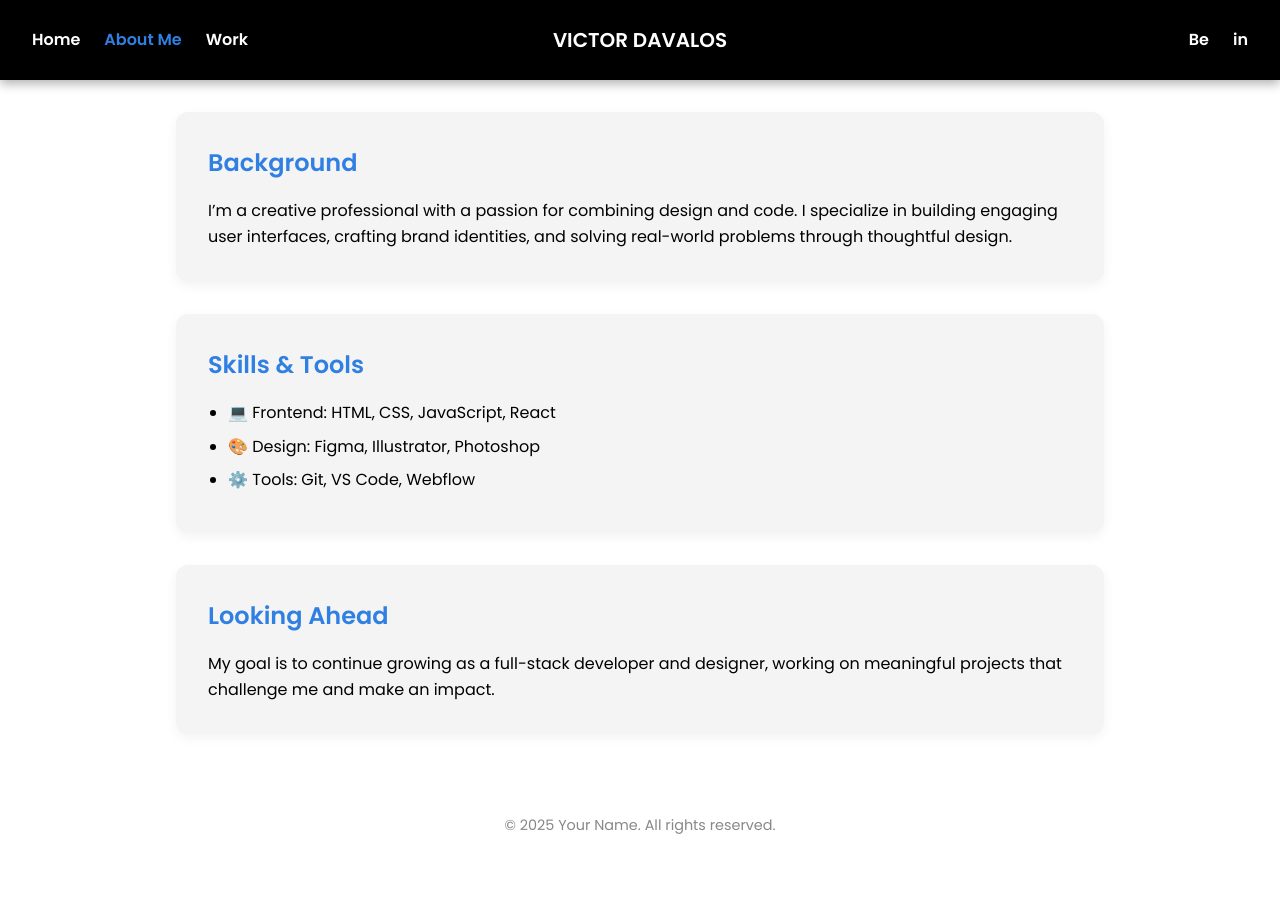
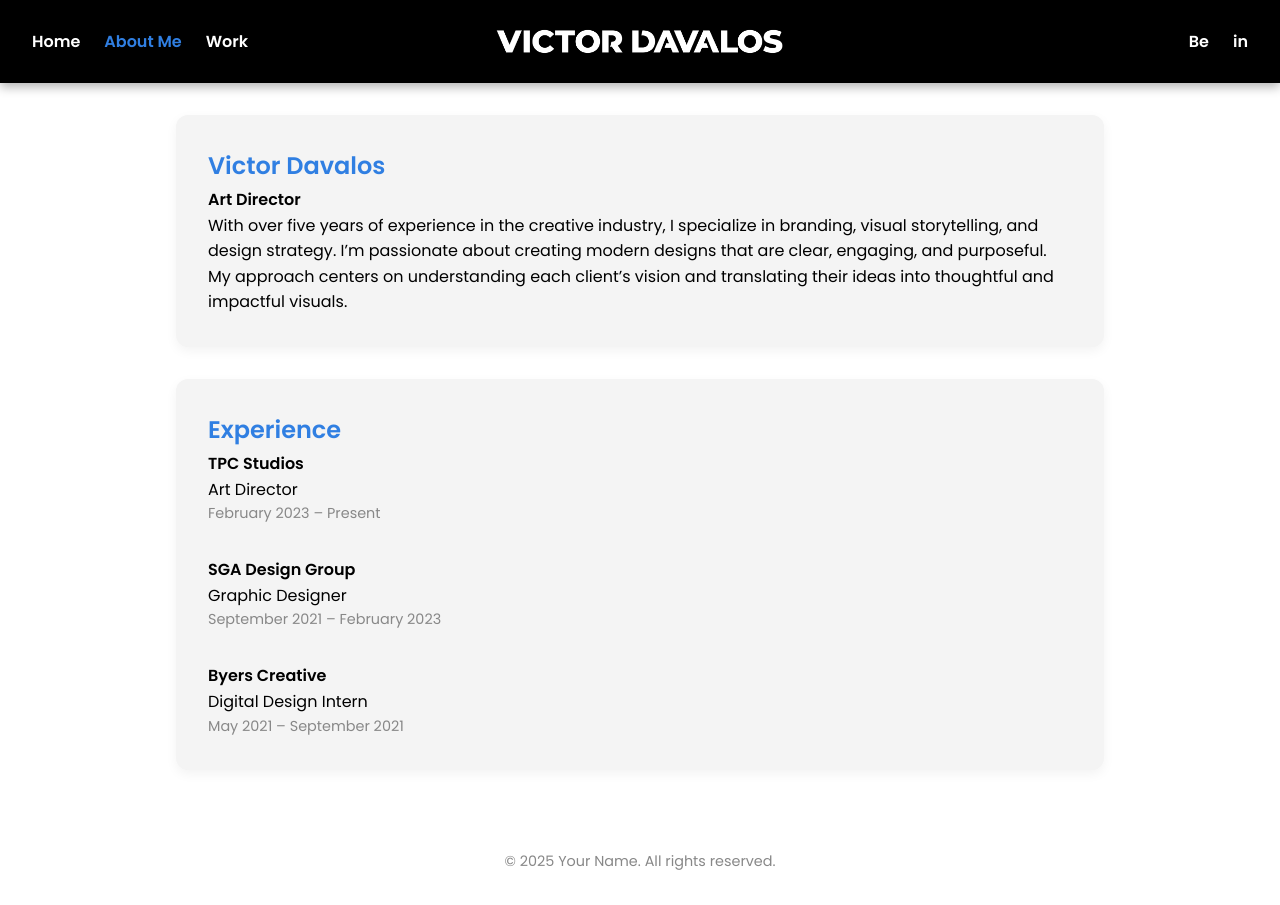
Before and after one commit to Davavalo/portfolio-website, a plain HTML site: page about.html in a window 1280 px wide. Before the commit the page ends 869 px from the top, so only its background shows below. Drawn offline with Linux system fonts and the light colour scheme.

Commit message:
website updates
added dynamic header and footer and improved styling

```diff
--- a/about.html
+++ b/about.html
@@ -2,52 +2,60 @@
 <html lang="en">
   <head>
     <meta charset="UTF-8" />
-  <meta name="viewport" content="width=device-width, initial-scale=1.0"/>
+    <meta name="viewport" content="width=device-width, initial-scale=1.0" />
     <title>About - Portfolio</title>
     <link rel="stylesheet" href="styles.css" />
-  <link href="https://fonts.googleapis.com/css2?family=Poppins&display=swap" rel="stylesheet">
+    <link
+      href="https://fonts.googleapis.com/css2?family=Poppins&display=swap"
+      rel="stylesheet"
+    />
   </head>
   <body>
-  <header class="site-nav">
-    <nav class="nav-left">
-      <a href="index.html">Home</a>
-      <a href="about.html" class="active">About Me</a>
-      <a href="work.html">Work</a>
-    </nav>
-
-    <h1 class="site-logo">VICTOR DAVALOS</h1>
-
-    <nav class="nav-right">
-      <a href="https://www.behance.net/" target="_blank">Be</a>
-      <a href="https://www.linkedin.com/" target="_blank">in</a>
-    </nav>
+    <div id="header"></div>
+    <main>
+      <section class="about-me" aria-labelledby="about-heading">
+        <header>
+          <h2 id="about-heading">Victor Davalos</h2>
+          <h3 class="role">Art Director</h3>
         </header>
-
-  <div class="spacer"></div>
-
-  <main>
-    <section>
-      <h2>Background</h2>
-      <p>I’m a creative professional with a passion for combining design and code. I specialize in building engaging user interfaces, crafting brand identities, and solving real-world problems through thoughtful design.</p>
+        <p>
+          With over five years of experience in the creative industry, I
+          specialize in branding, visual storytelling, and design strategy. I’m
+          passionate about creating modern designs that are clear, engaging, and
+          purposeful. My approach centers on understanding each client’s vision
+          and translating their ideas into thoughtful and impactful visuals.
+        </p>
       </section>
 
-    <section>
-      <h2>Skills & Tools</h2>
-      <ul>
-        <li>💻 Frontend: HTML, CSS, JavaScript, React</li>
-        <li>🎨 Design: Figma, Illustrator, Photoshop</li>
-        <li>⚙️ Tools: Git, VS Code, Webflow</li>
-      </ul>
-    </section>
+      <section class="experience" aria-labelledby="experience-heading">
+        <h2 id="experience-heading">Experience</h2>
 
-    <section>
-      <h2>Looking Ahead</h2>
-      <p>My goal is to continue growing as a full-stack developer and designer, working on meaningful projects that challenge me and make an impact.</p>
+        <article class="job-container">
+          <header>
+            <h3 class="company">TPC Studios</h3>
+            <p class="title">Art Director</p>
+            <p class="dates">February 2023 – Present</p>
+          </header>
+        </article>
+
+        <article class="job-container">
+          <header>
+            <h3 class="company">SGA Design Group</h3>
+            <p class="title">Graphic Designer</p>
+            <p class="dates">September 2021 – February 2023</p>
+          </header>
+        </article>
+
+        <article class="job-container">
+          <header>
+            <h3 class="company">Byers Creative</h3>
+            <p class="title">Digital Design Intern</p>
+            <p class="dates">May 2021 – September 2021</p>
+          </header>
+        </article>
       </section>
     </main>
-  <footer>
-    &copy; 2025 Your Name. All rights reserved.
-  </footer>
+    <div id="footer"></div>
     <script src="script.js"></script>
   </body>
 </html>
--- /dev/null
+++ b/footer.html
@@ -0,0 +1,3 @@
+<footer role="contentinfo">
+  <p>&copy; 2025 Your Name. All rights reserved.</p>
+</footer>
--- /dev/null
+++ b/header.html
@@ -0,0 +1,14 @@
+  <header class="site-nav">
+    <nav class="nav-left">
+      <a href="index.html">Home</a>
+      <a href="about.html">About Me</a>
+      <a href="work.html">Work</a>
+    </nav>
+
+    <img src="images/header-logo.png" class="site-logo" alt="Site Logo" />
+
+    <nav class="nav-right">
+      <a href="https://www.behance.net/victordavalos" target="_blank">Be</a>
+      <a href="https://www.linkedin.com/in/victor-davalos-263897178/" target="_blank">in</a>
+    </nav>
+  </header>
--- a/script.js
+++ b/script.js
@@ -1,15 +1,33 @@
-/* Sticky Nav */
+document.addEventListener("DOMContentLoaded", () => {
+    // Normalize paths like "/" and "/index.html" to ensure matching
+    const normalize = path => path.replace(/\/index\.html$/, '') || '/';
+    const currentPath = normalize(window.location.pathname);
 
-window.addEventListener("scroll", function () {
-    const nav = document.querySelector(".site-nav");
-    const spacer = document.querySelector(".spacer");
-    const navHeight = nav.offsetHeight;
+    // Load header
+    fetch("/header.html")
+        .then(res => res.text())
+        .then(html => {
+            const header = document.getElementById("header");
+            if (!header) return;
+            header.innerHTML = html;
 
-    if (window.scrollY > 10) {
-      nav.classList.add("sticky-nav");
-      if (spacer) spacer.style.height = navHeight + "px";
-    } else {
-      nav.classList.remove("sticky-nav");
-      if (spacer) spacer.style.height = "0px";
-    }
-  });
+            // Highlight active nav link
+            const links = header.querySelectorAll("nav.nav-left a");
+            links.forEach(link => {
+                const linkPath = normalize(new URL(link.href, location.origin).pathname);
+                if (linkPath === currentPath) {
+                    link.classList.add("active");
+                }
+            });
+        })
+        .catch(err => console.error("Header load failed:", err));
+
+    // Load footer
+    fetch("/footer.html")
+        .then(res => res.text())
+        .then(html => {
+            const footer = document.getElementById("footer");
+            if (footer) footer.innerHTML = html;
+        })
+        .catch(err => console.error("Footer load failed:", err));
+});
--- a/styles.css
+++ b/styles.css
@@ -20,39 +20,24 @@ body {
   line-height: 1.6;
 }
 
-/* Header */
-header {
+/* Site Navigation */
+.site-nav {
+  display: flex;
+  justify-content: space-between;
+  align-items: center;
   background-color: #000;
-  color: #fff;
   padding: 1.5rem 2rem;
   text-align: center;
   box-shadow: 0 4px 10px rgba(0, 0, 0, 0.3);
 }
 
-header h1 {
-  margin: 0;
-  font-size: 2.2rem;
-  color: var(--primary);
-}
-
-/* Navigation */
-
-.site-nav {
-  display: flex;
-  justify-content: space-between;
-  align-items: center;
-  background-color: black;
-  padding: 1.5rem 2rem;
-  text-align: center;
-}
-
 .site-logo {
-  font-size: 1.25rem;
-  font-weight: 800;
-  color: white;
-  margin: 0;
+  max-height: 35px;
+  height: auto;
+  width: auto;
+  max-width: 100%;
+  object-fit: contain;
   flex: 1;
-  text-align: center;
 }
 
 .nav-left, .nav-right {
@@ -69,28 +54,16 @@ header h1 {
   justify-content: flex-end;
 }
 
-nav a {
+.site-nav nav a {
   color: white;
   text-decoration: none;
   font-weight: 600;
   transition: color 0.3s ease;
 }
 
-nav a.active {
+.site-nav nav a.active,
+.site-nav nav a:hover {
   color: var(--primary);
-}
-
-nav a:hover {
-  color: var(--primary);
-}
-
-.sticky-nav {
-  position: fixed;
-  top: 0;
-  width: 100%;
-  z-index: 999;
-  background-color: black;
-  box-shadow: 0 2px 10px rgba(0,0,0,0.3);
 }
 
 
@@ -103,6 +76,26 @@ main {
   padding: 0 1rem;
 }
 
+h2 {
+  font-size: 1.5em;
+  color: var(--primary);
+  margin-bottom: 0.1rem;
+}
+
+h3 {
+  font-size: 1em;
+  font-weight: 600;
+}
+
+ul {
+  padding-left: 1.25rem;
+}
+
+li {
+  margin-bottom: 0.5rem;
+}
+
+/* Section Styling */
 section {
   background-color: var(--accent);
   padding: 2rem;
@@ -116,18 +109,23 @@ section:hover {
   transform: translateY(-3px);
 }
 
-h2 {
-  color: var(--primary);
-  margin-bottom: 1rem;
+/* Job Experience Styling */
+
+.experience .job-container {
+  margin-bottom: 2rem;
 }
 
-ul {
-  padding-left: 1.25rem;
+.experience .job-container:last-child {
+  margin-bottom: 0;
 }
 
-li {
-  margin-bottom: 0.5rem;
+.experience .dates {
+  font-size: 0.9rem;
+  color: #888;
 }
+
+
+
 
 /* Project Grid */
 .projects-grid {
```
Also changed, not shown: index.html (+2 -20 lines), work.html (+2 -20 lines), images/header-logo.png (added), 1 other file. Lines whose indentation alone changed are shown as unchanged.
